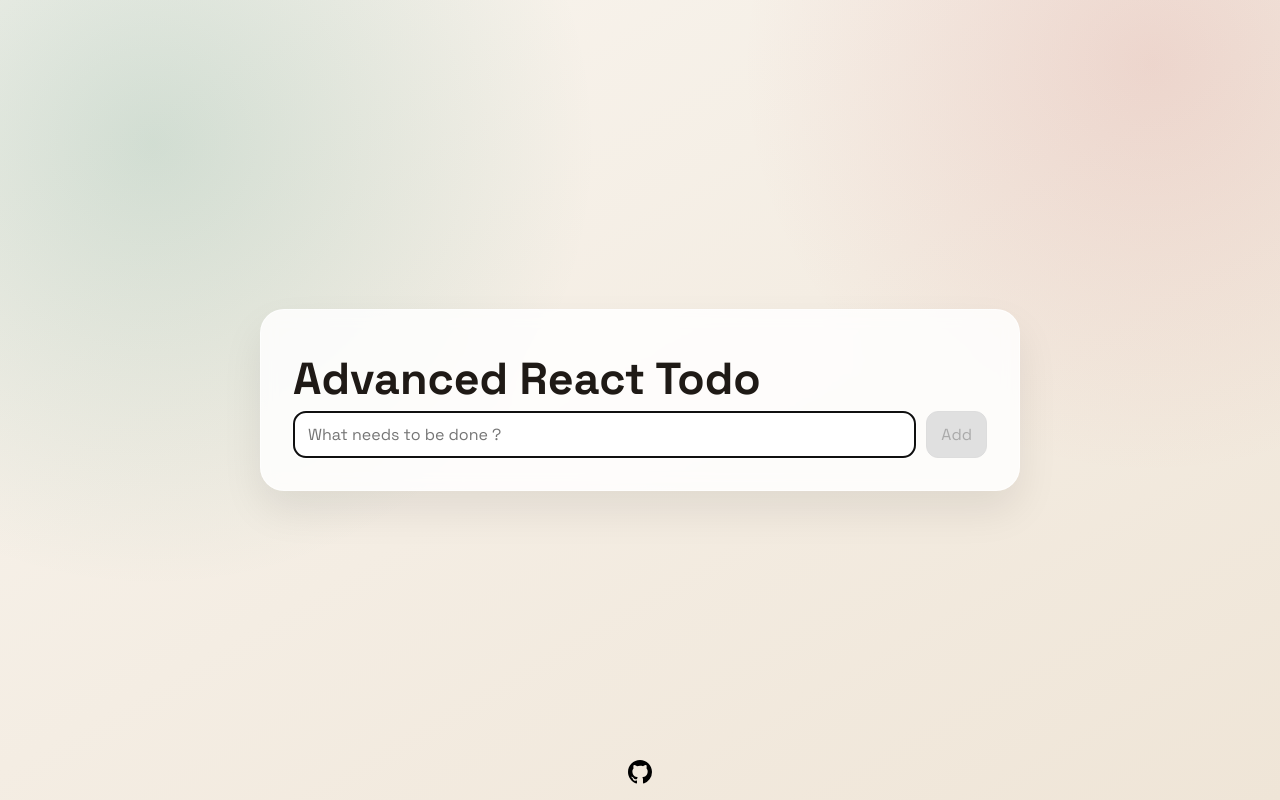
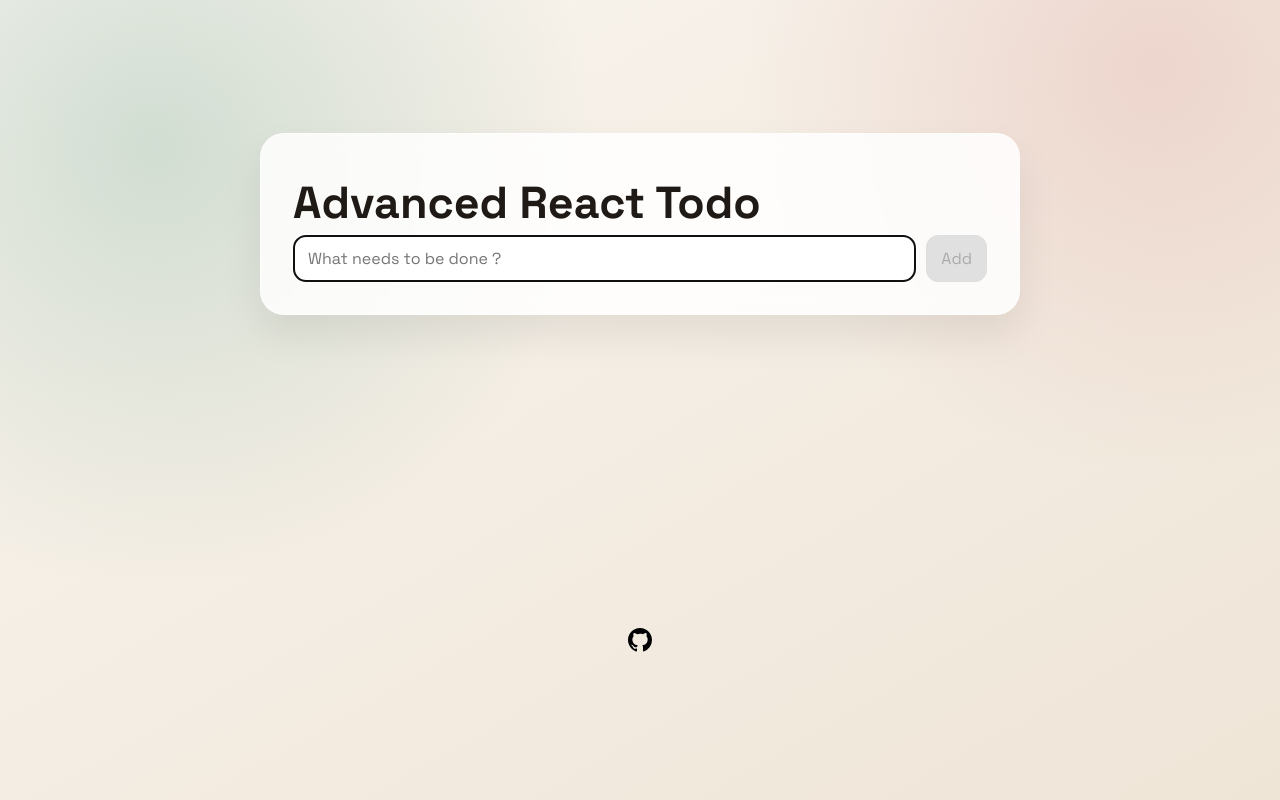
Before and after one commit to sridhar-a/react-advanced-todo, a React (Vite) app: page / in a window 1280 px wide. Built offline with nearby package versions, Linux system fonts and the light colour scheme.

Commit message:
style: move GitHub icon to normal flow, add spacing to prevent overlap with tasks

```diff
--- a/src/App.jsx
+++ b/src/App.jsx
@@ -140,7 +140,7 @@ function App() {
 
         {/* Removed summary footer as counts will be shown in filter buttons */}
       </section>
-      <footer style={{ width: '100%', display: 'flex', justifyContent: 'center', position: 'fixed', left: 0, bottom: 16, zIndex: 100 }}>
+      <footer style={{ width: '100%', display: 'flex', justifyContent: 'center', margin: '32px 0 16px 0' }}>
         <a
           href="https://github.com/sridhar-a/react-advanced-todo"
           target="_blank"
--- a/src/styles.css
+++ b/src/styles.css
@@ -71,6 +71,7 @@ body {
     padding: clamp(18px, 3vw, 32px);
     box-shadow: 0 20px 40px rgba(0, 0, 0, 0.08);
     animation: rise 450ms ease both;
+    margin-bottom: 64px; /* Add space for GitHub icon */
 }
 
 .eyebrow {
```
